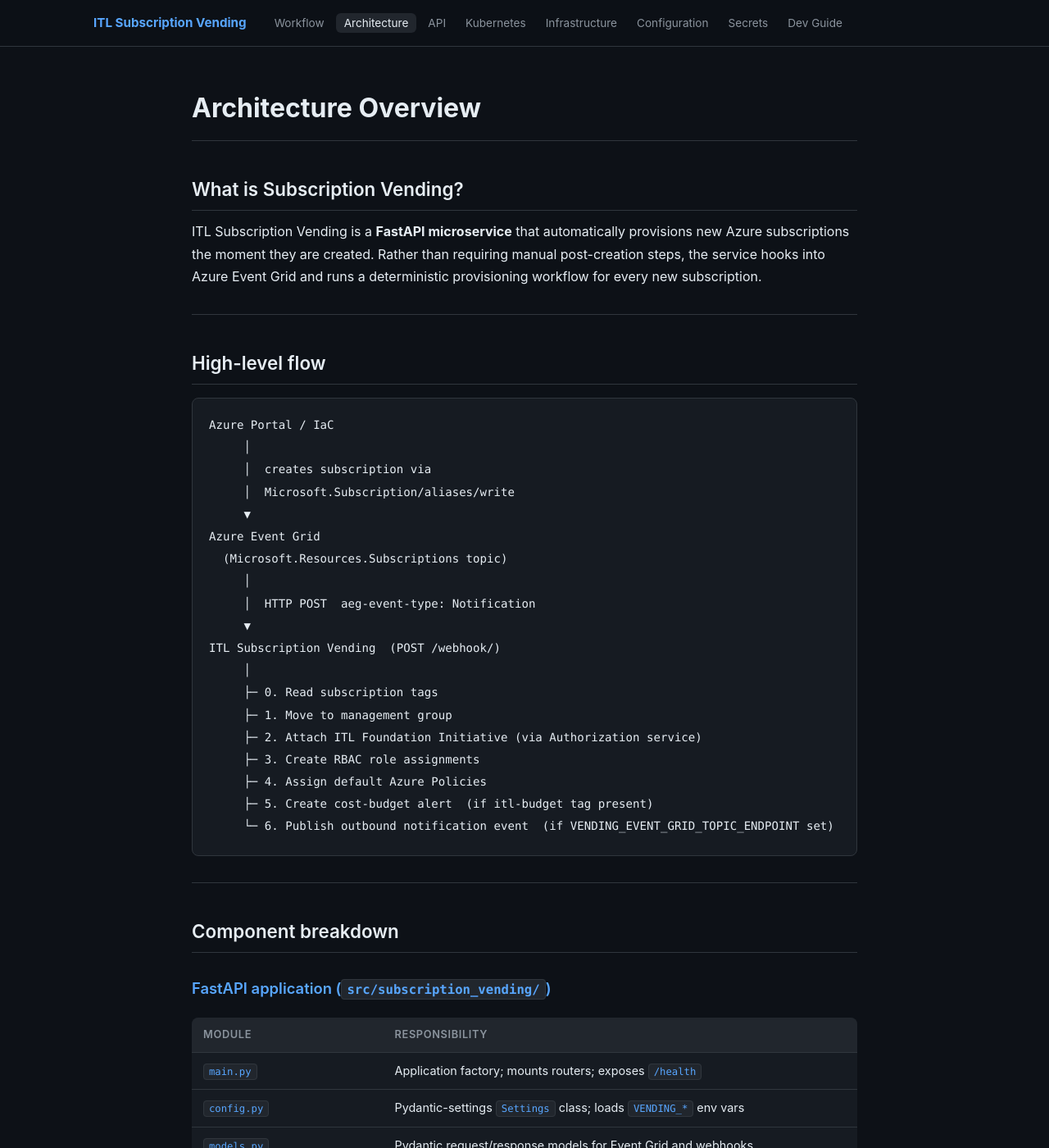
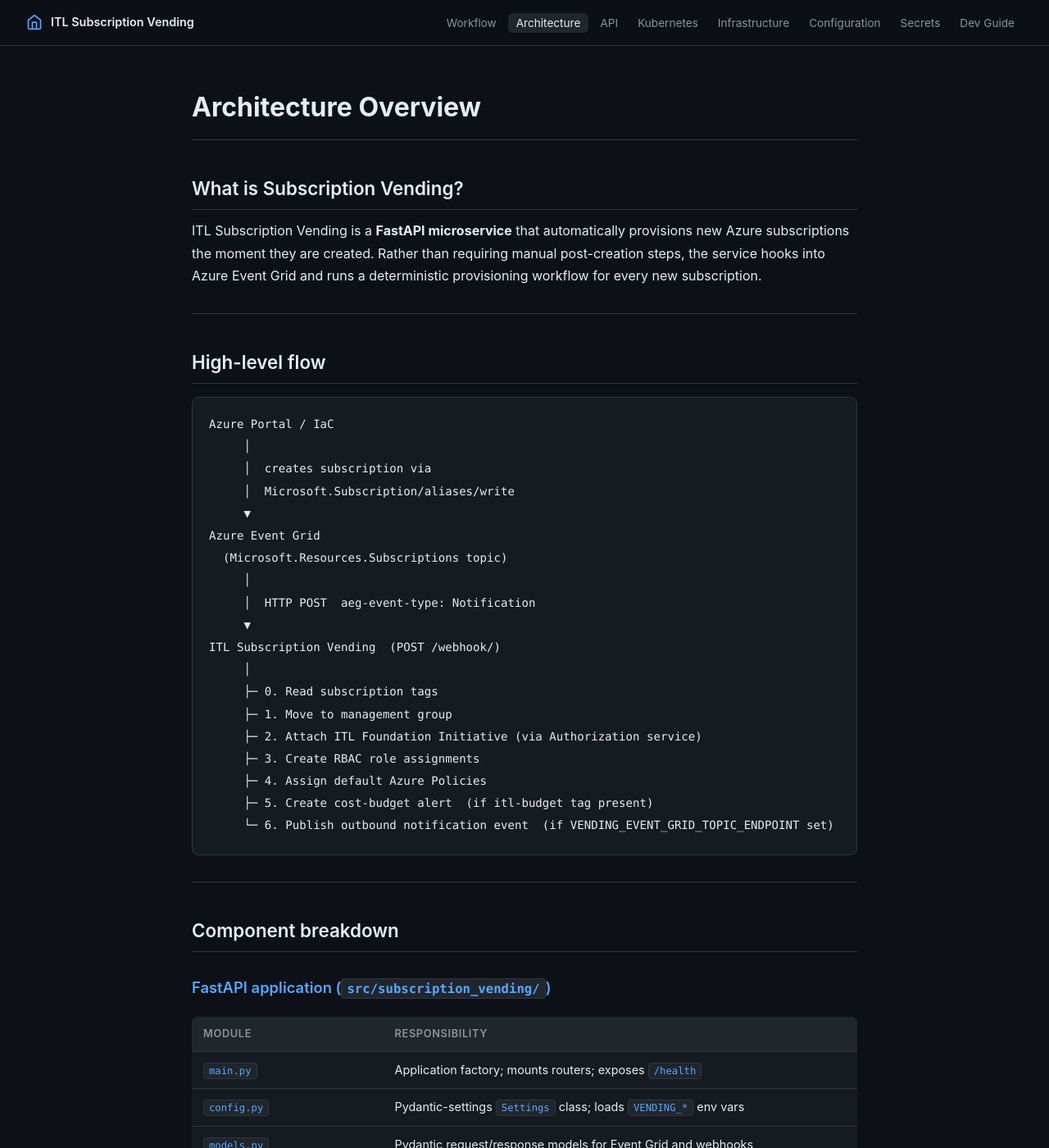
Before and after one commit to ITlusions/ITL.Platform.SubscriptionVending, a Jekyll site: the page built from docs/architecture.md, in a window 1280 px wide and 1400 px high. Shown: the whole window at 82% size. Built offline with Jekyll 4.4.1, drawn with Linux system fonts in a browser that asks for light colours.

Commit message:
style(docs): match nav header to index.html — SVG brand icon, unified styling

```diff
--- a/docs/_layouts/default.html
+++ b/docs/_layouts/default.html
@@ -45,28 +45,25 @@
       backdrop-filter: blur(12px);
       -webkit-backdrop-filter: blur(12px);
       border-bottom: 1px solid var(--border);
+      padding: 0 2rem;
+      display: flex;
+      align-items: center;
+      justify-content: space-between;
+      height: 56px;
     }
 
-    .nav-inner {
-      max-width: 1100px;
-      margin: 0 auto;
-      padding: 0 24px;
+    .nav-brand {
       display: flex;
       align-items: center;
-      gap: 8px;
-      height: 56px;
-      flex-wrap: wrap;
-    }
-
-    .nav-logo {
-      font-weight: 700;
-      font-size: 0.95rem;
-      color: var(--accent2);
+      gap: 10px;
+      font-weight: 600;
+      font-size: 0.9rem;
+      color: var(--text);
       text-decoration: none;
-      margin-right: 16px;
       white-space: nowrap;
     }
-    .nav-logo:hover { color: #fff; }
+    .nav-brand:hover { color: var(--accent2); }
+    .nav-brand svg { flex-shrink: 0; }
 
     .nav-links {
       display: flex;
@@ -270,8 +267,13 @@
 <body>
 
 <nav>
-  <div class="nav-inner">
-    <a class="nav-logo" href="{{ '/' | relative_url }}">ITL Subscription Vending</a>
+  <a class="nav-brand" href="{{ '/' | relative_url }}">
+    <svg width="20" height="20" viewBox="0 0 24 24" fill="none" stroke="#58a6ff" stroke-width="2" stroke-linecap="round" stroke-linejoin="round">
+      <path d="M3 9l9-7 9 7v11a2 2 0 0 1-2 2H5a2 2 0 0 1-2-2z"/>
+      <polyline points="9 22 9 12 15 12 15 22"/>
+    </svg>
+    ITL Subscription Vending
+  </a>
   <ul class="nav-links">
     <li><a href="{{ '/provisioning-workflow' | relative_url }}"{% if page.url contains 'provisioning-workflow' %} class="active"{% endif %}>Workflow</a></li>
     <li><a href="{{ '/architecture' | relative_url }}"{% if page.url contains 'architecture' %} class="active"{% endif %}>Architecture</a></li>
@@ -282,7 +284,6 @@
     <li><a href="{{ '/secrets' | relative_url }}"{% if page.url contains 'secrets' %} class="active"{% endif %}>Secrets</a></li>
     <li><a href="{{ '/development' | relative_url }}"{% if page.url contains 'development' %} class="active"{% endif %}>Dev Guide</a></li>
   </ul>
-  </div>
 </nav>
 
 <main class="page-wrapper">
```
Lines whose indentation alone changed are shown as unchanged.
